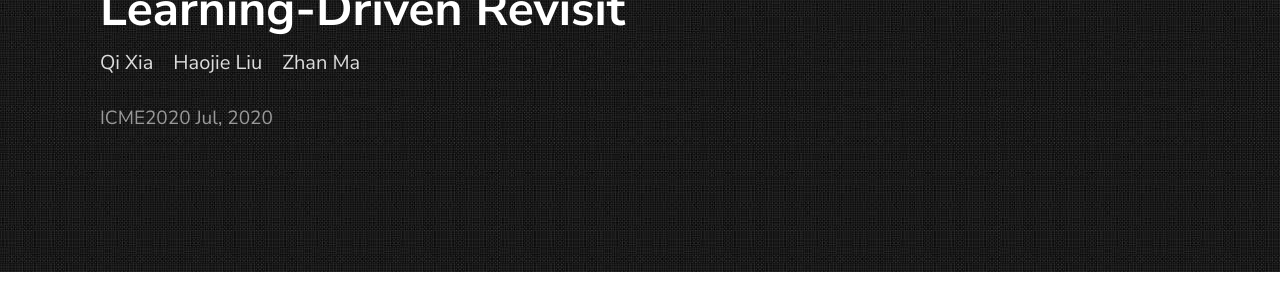
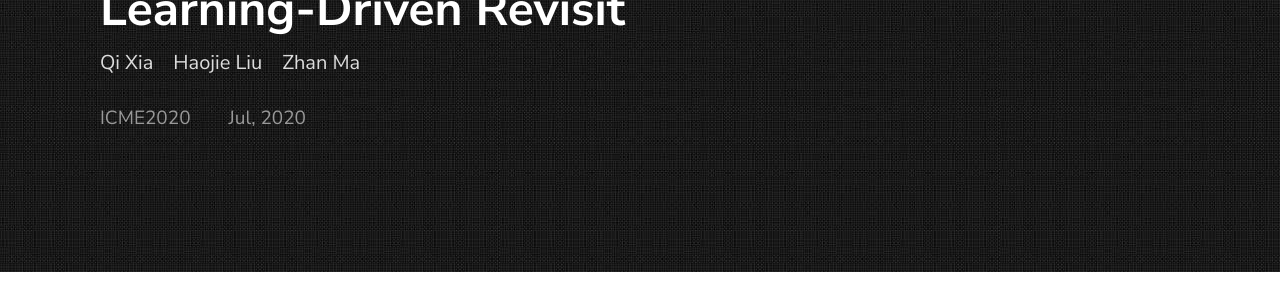
Before and after one commit to NJUVISION/Neural-Object-Coding, a Jekyll site: the page built from _posts/2020-7-06-coding-post.markdown, in a window 1280 px wide. Shown: the part 197-497 px from the top of the page. Built offline with Jekyll 4.4.1, drawn with Linux system fonts in a browser that asks for light colours.

Commit message:
Update post_header.html

```diff
--- a/_includes/post_header.html
+++ b/_includes/post_header.html
@@ -3,7 +3,7 @@
 	<h1>{{ page.title }}</h1>
 	<h4 class="post-description">{{ page.description }}</h4>
 	<div class="post-date" style="margin-top:20px">
-		{{page.journal}} {{ page.date | date: date_format }}
+		{{page.journal}}&emsp;&emsp;{{ page.date | date: date_format }}
 	</div>
 	<ul class="post-tags">
 		{%- for tag in page.categories -%}
```
